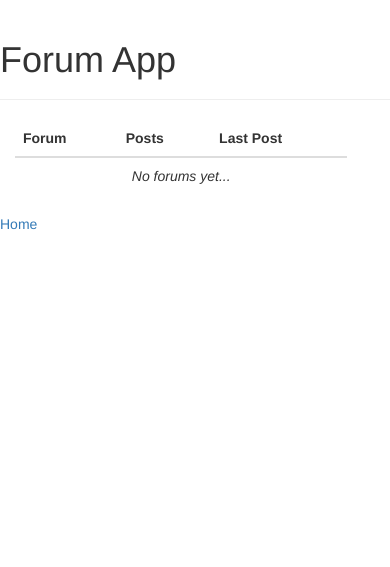
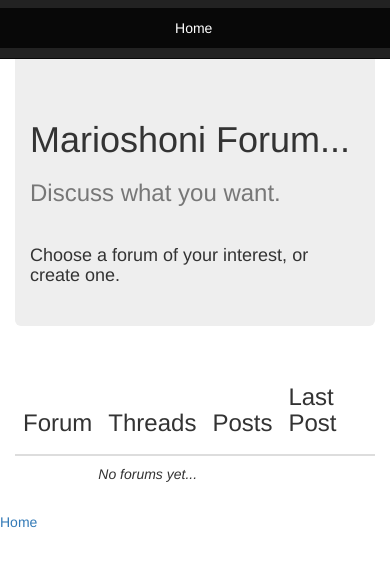
Before and after one commit to Waiyaki/django-by-example-forum, a Django app: page /forum/ in a window 390 px wide. Shown: the top 567 px of the page. Run offline with Django 3.2, Linux system fonts and the light colour scheme; data that the repository does not hold is empty; some libraries are stand-ins or nearby versions.

Commit message:
Added: View to view all available forums, paginated; View to view all thread in a selected forum, paginated.

```diff
--- a/forum/models.py
+++ b/forum/models.py
@@ -9,6 +9,9 @@ class Forum(models.Model):
 
     def num_posts(self):
         return sum([thread.num_posts() for thread in self.thread_set.all()])
+
+    def num_threads(self):
+        return self.thread_set.count()
 
     def last_post(self):
         if self.thread_set.count():
@@ -39,7 +42,7 @@ class Thread(models.Model):
         return self.post_set.count()
 
     def num_replies(self):
-        return self.post_set.count() - 1
+        return self.post_set.count()
 
     def last_post(self):
         if self.post_set.count():
--- a/forum/static/css/blog.css
+++ b/forum/static/css/forum.css
@@ -1,3 +1,6 @@
+body {
+    padding-top: 50px;
+}
 .post {
     background: #efefef;
     border: 2px solid #ffffff;
--- a/forum/templates/forum/base.html
+++ b/forum/templates/forum/base.html
@@ -5,23 +5,21 @@
         <meta charset="utf-8">
         <meta http-equiv="X-UA-Compatible" content="IE=edge">
         <meta name="viewport" content="width=device-width, initial-scale=1">
-        <title>{% block title %}My forum{% endblock %}</title>
+        <title>Marioshoni Forum{% block title %}{% endblock %}</title>
 
-        <link rel="stylesheet" type="text/css" href="{% static 'forum/css/bootstrap.min.css' %}">
-        <link rel="stylesheet" type="text/css" href="{% static 'forum/css/forum.css' %}">
+        <link rel="stylesheet" type="text/css" href="{% static 'css/bootstrap.min.css' %}">
+        <link rel="stylesheet" type="text/css" href="{% static 'css/forum.css' %}">
     </head>
     <body>
-        <div id="menu">
-            {% block nav-global %}
-                <!-- Menu -->
-                <div class="page-header">
-                    <h1>Forum App</h1>
-                </div>
-                {% if user.is_authenticated and user.is_staff %}
-                    <a href="{% url 'admin:index' %}">Admin</a>
-                {% endif %}
-            {% endblock %}
-        </div>
+        <nav class="navbar navbar-inverse navbar-fixed-top">
+            <a class="navbar-brand" href="/forum/">Marioshoni Forum</a>
+            <ul class="nav navbar-nav">
+                <li class="active">
+                    <a href="/forum/">Home</a>
+                </li>
+            </ul>
+        </nav>
+
         <div class="container">
             <div class="row">
                 <div class="col-xs-12">
@@ -36,6 +34,6 @@
         </div>
         <span><a href="/forum">Home</a></span>
     </body>
-    <script type="text/javascript" src="{% static 'forum/js/jquery-2.1.1.min.js' %}"></script>
-    <script type="text/javascript" src="{% static 'forum/js/bootstrap.min.js' %}"></script>
+    <script type="text/javascript" src="{% static 'js/jquery-2.1.1.min.js' %}"></script>
+    <script type="text/javascript" src="{% static 'js/bootstrap.min.js' %}"></script>
 </html>
--- a/forum/templates/forum/index.html
+++ b/forum/templates/forum/index.html
@@ -4,20 +4,26 @@
 {% block content %}
     <div class="main">
         <!-- forums -->
+        <div class="jumbotron">
+            <h1 class="page-header">Marioshoni Forum...<small><h3>Discuss what you want.</h3></small></h1>
+            <h4>Choose a forum of your interest, or create one.</h4>
+        </div>
         <table class="table">
-            <thead>
-                <th>Forum</th>
-                <th>Posts</th>
-                <th>Last Post</th>
-                <td></td>
+            <thead class="text-center">
+                <th><h3>Forum</h3></th>
+                <th><h3>Threads</h3></th>
+                <th><h3>Posts</h3></th>
+                <th><h3>Last Post</h3></th>
+                <th></th>
             </thead>
             {% if forums %}
                 {% for forum in forums %}
                     <tr>
                         <td><a href="{% url 'forum:forum' pk=forum.pk %}">{{ forum.title }}</a></td>
-                        <td>{{ forum.num_posts }}</td>
+                        <td class="text-center">{{ forum.num_threads }}</td>
+                        <td class="text-center">{{ forum.num_posts }}</td>
                         <td><small>{{ forum.last_post.short| linebreaks }}</small></td>
-                        <td><a href="{% url 'forum:forum' pk=forum.pk %}" class="btn btn-default">View</a></td>
+                        <td><a href="{% url 'forum:forum' pk=forum.pk %}" class="btn btn-default">View Thread</a></td>
                     </tr>
                 {% endfor %}
             {% else %}
@@ -27,4 +33,31 @@
             {% endif %}
         </table>
     </div>
+{% if forums %}
+    <div class="row" style="clear: both">
+        <span class="step-links">
+            <ul class="pager">
+                <div class="col-xs-4">
+                    {% if forums.has_previous %}
+                        <li class="previous">
+                            <a href="?page={{ forums.previous_page_number }}">&larr; Newer</a>
+                        </li>
+                    {% endif %}
+                </div>
+                <div class="col-xs-4">
+                    <li class="active">
+                        <a href="#">{{ forums.number }} / {{ forums.paginator.num_pages }}</a>
+                    </li>
+                </div>
+                <div class="col-xs-4">
+                    {% if forums.has_next %}
+                        <li class="next">
+                            <a href="?page={{ forums.next_page_number }}">Older &rarr;</a>
+                        </li>
+                    {% endif %}
+                </div>
+            </ul>
+        </span>
+    </div>
+{% endif %}
 {% endblock %}
--- a/forum/urls.py
+++ b/forum/urls.py
@@ -6,4 +6,5 @@ urlpatterns = patterns('',
     url(r'^$', views.index, name='index'),
     url(r'^forum/(?P<pk>\d+)/$', views.forum, name='forum'),
     url(r'^thread/(?P<pk>\d+)/$', views.thread, name='thread'),
+    url(r'^forum/add_thread/(?P<pk>\d+)/$', views.add_thread, name='add_thread'),
 )
--- a/forum/views.py
+++ b/forum/views.py
@@ -1,20 +1,52 @@
 from django.shortcuts import render
 from django.http import HttpResponse
+from django.core.paginator import Paginator, InvalidPage, EmptyPage
 
-from .models import Forum
+
+from .models import Forum, Thread, Post
 # Create your views here.
 
 
 def index(request):
     forums = Forum.objects.all()
+    forums = make_paginator(request, forums, 20)
 
     context_dict = {'forums': forums}
     return render(request, 'forum/index.html', context_dict)
 
 
 def forum(request, pk):
-    return HttpResponse('<h1>Work in progress...</h1><hr><a href="/forum/">home</a>')
+    """
+    Listing all threads in a forum with pk=pk.
+    """
+    forum = Forum.objects.get(pk=pk)
+    threads = Thread.objects.filter(forum=pk).order_by('-created')
+    threads = make_paginator(request, threads, 20)
+    context_dict = {'threads': threads, 'forum': forum}
+    return render(request, 'forum/forum.html', context_dict)
 
 
 def thread(request, pk):
     return HttpResponse('<h1>Work in progress...</h1><a href="/forum/">home</a>')
+
+
+def make_paginator(request, items, number):
+    '''
+    Make a paginator of number items of type 'item'
+    '''
+    paginator = Paginator(items, number)
+    try:
+        page = int(request.GET.get('page', '1'))
+    except ValueError:
+        page = 1
+
+    try:
+        items = paginator.page(page)
+    except(InvalidPage, EmptyPage):
+        items = paginator.page(paginator.num_pages)
+
+    return items
+
+
+def add_thread(request, pk):
+    pass
--- a/my_forum/settings.py
+++ b/my_forum/settings.py
@@ -37,6 +37,7 @@ INSTALLED_APPS = (
     'django.contrib.messages',
     'django.contrib.staticfiles',
     'forum',
+    'autofixture',
 )
 
 MIDDLEWARE_CLASSES = (
```
Also changed, not shown: forum/templates/forum/forum.html (added, +79 -0 lines), forum/templates/forum/post.html (deleted, +0 -70 lines), forum/templates/forum/thread.html (added).
